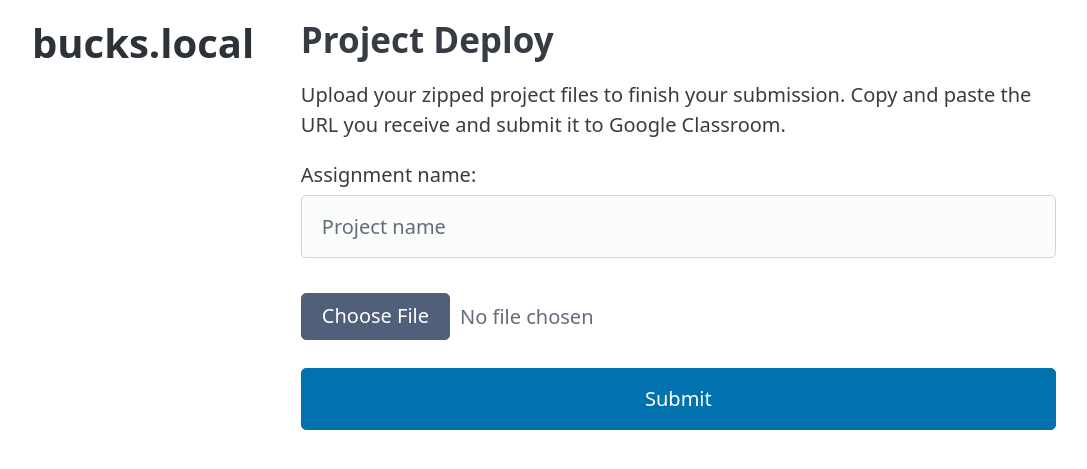
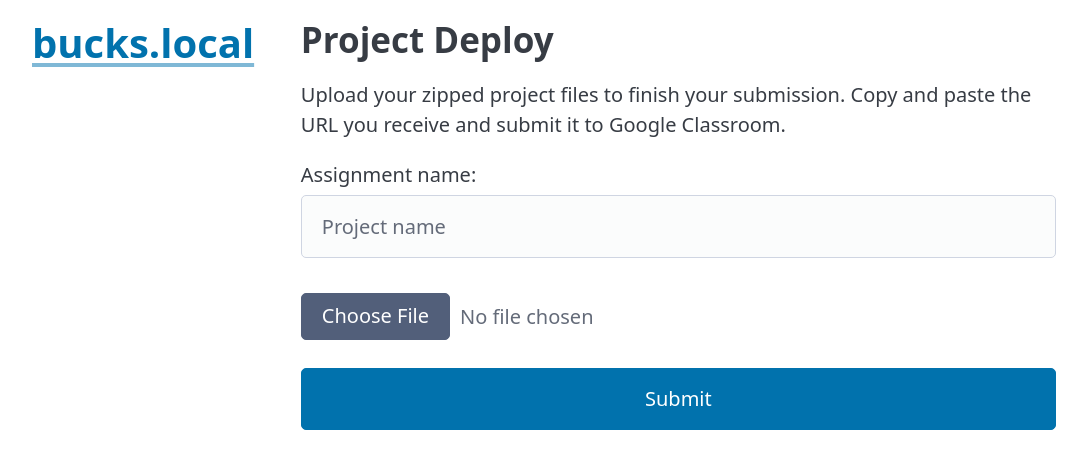
Before and after one commit to Buchanan-High-School/todo-server, a Flask app: page /upload in a window 1280 px wide. Shown: the top 469 px of the page, without its empty margins (96-1183 px from the left). Run offline with Flask 3, Linux system fonts and the light colour scheme; the visitor is signed in with stand-in values (Sample User, id 1).

Commit message:
Sidebar index link

```diff
--- a/todo_server/templates/upload.html
+++ b/todo_server/templates/upload.html
@@ -1,7 +1,5 @@
 {% extends 'layout.html' %} {% block sidebar %}
-<aside class="sidebar">
-  <h1>bucks.local</h1>
-</aside>
+  <h1><a href="{{url_for('index')}}">bucks.local</a></h1>
 {% endblock %} {% block main_content %}
 <div class="not-sidebar">
   <h2>Project Deploy</h2>
```
